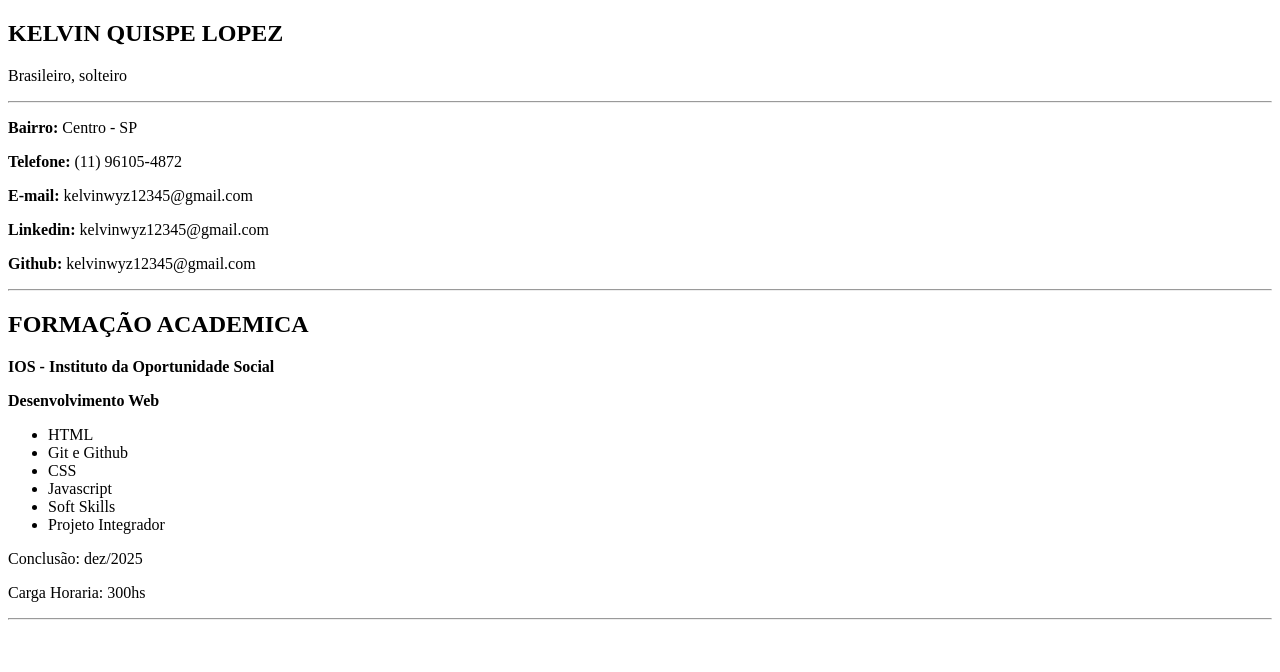
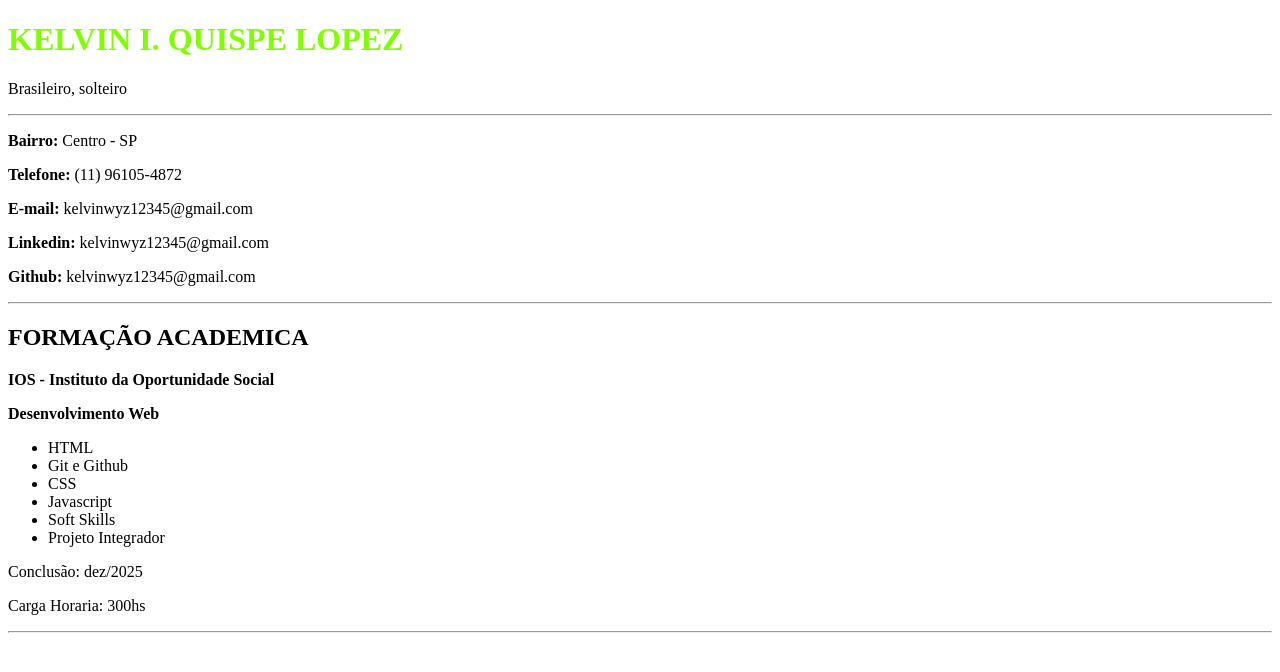
Before and after one commit to kelvinlightblue/curriculo-html, a plain HTML site: page index.html in a window 1280 px wide. Drawn offline with Linux system fonts and the light colour scheme.

Commit message:
Organização das pastas e conexão do css

```diff
--- /dev/null
+++ b/css/style.css
@@ -0,0 +1,3 @@
+h1 {
+    color: chartreuse;
+}
--- a/curriculo.html
+++ b/index.html
@@ -4,10 +4,13 @@
     <meta charset="UTF-8">
     <meta name="viewport" content="width=device-width, initial-scale=1.0">
     <title>Curriculo</title>
+
+    <link rel="stylesheet" href="css/style.css">
+
 </head>
 <body>
     <header>
-        <h2>KELVIN QUISPE LOPEZ</h2>
+        <h1>KELVIN I. QUISPE LOPEZ</h1>
         <p>Brasileiro, solteiro</p>
         <hr>
     </header>
```
